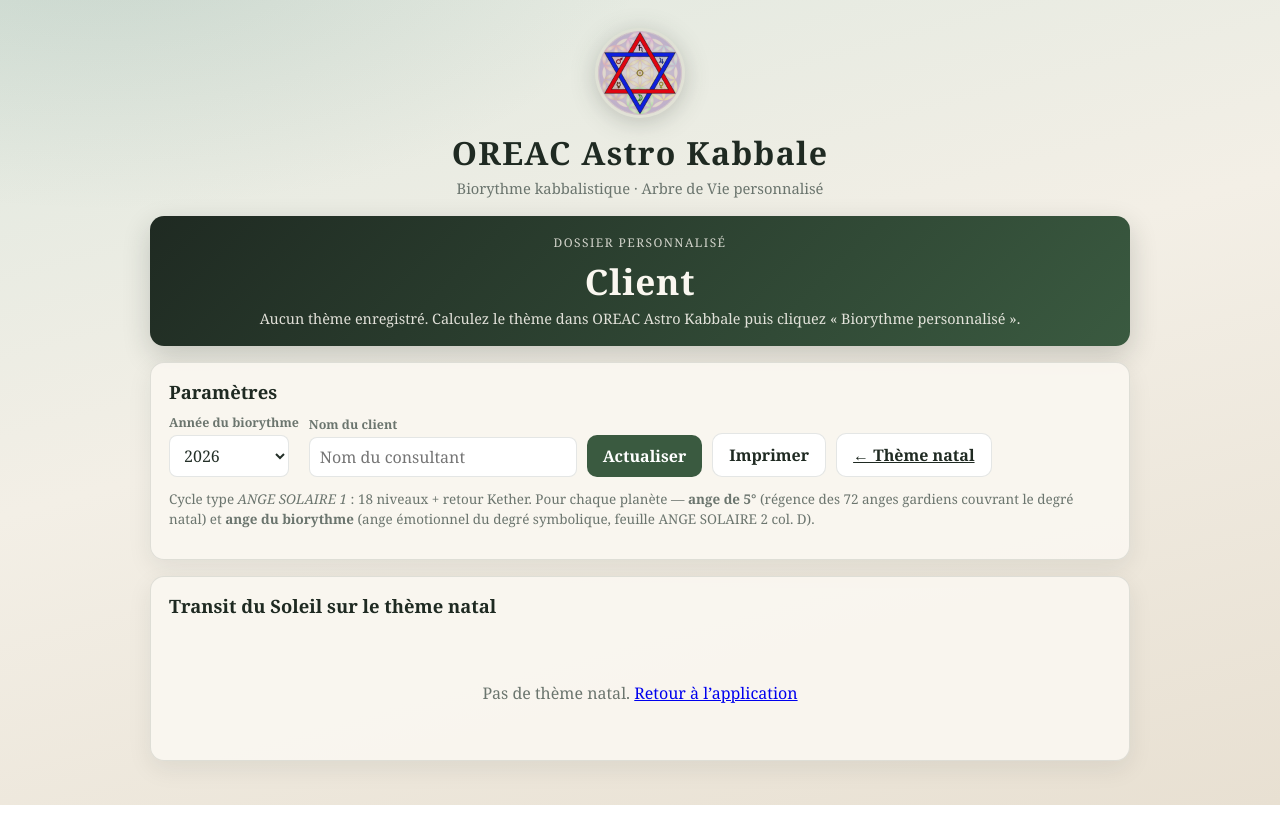
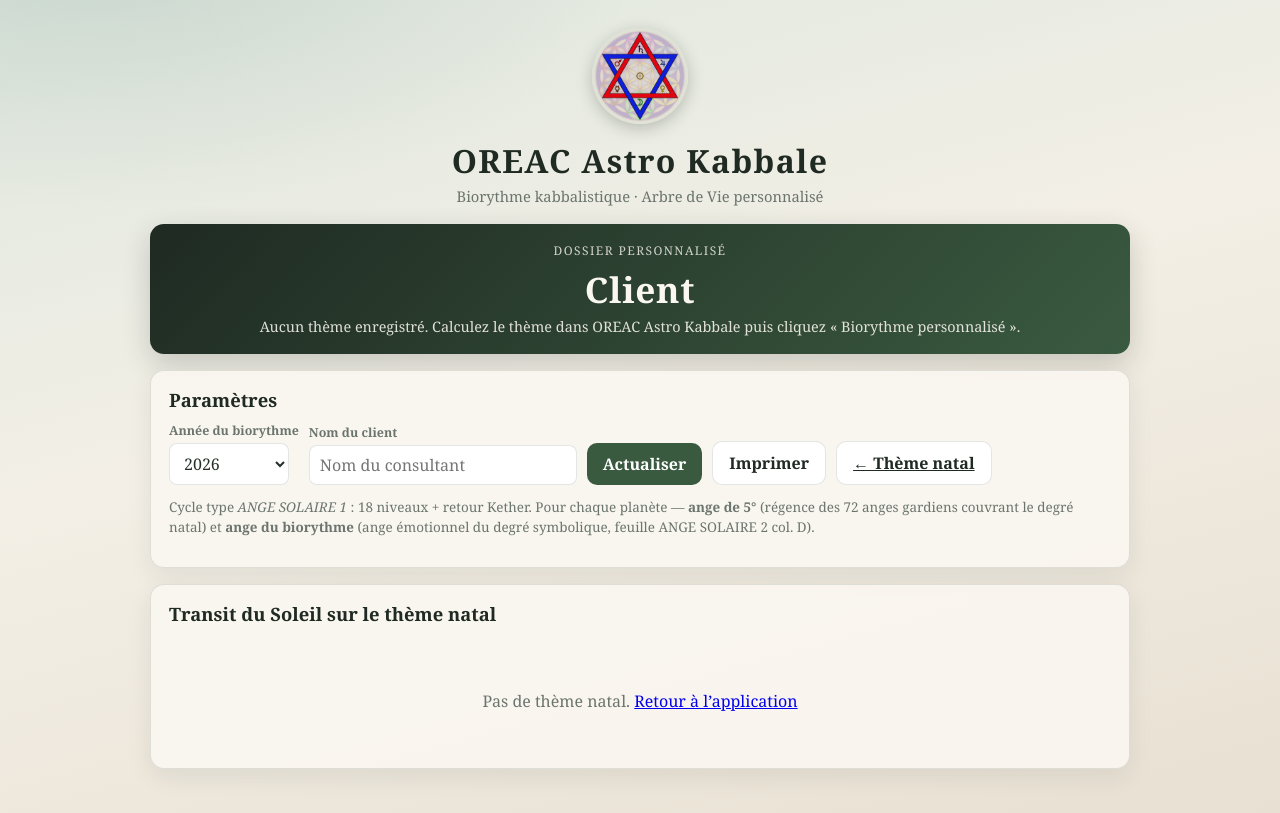
Before and after one commit to DazBot13-boopt/oreac-astro-kabbale, an Electron app: page biorythme.html in a window 1280 px wide. Drawn offline with Linux system fonts and the light colour scheme.

Commit message:
Icône : conteneur div circulaire pour clipper proprement
Co-Authored-By: Claude Sonnet 4.6 <noreply@anthropic.com>

```diff
--- a/biorythme.html
+++ b/biorythme.html
@@ -114,7 +114,7 @@ tr.seph-malkuth td{background:#eceff1;font-weight:700}
 <body>
 <div class="wrap">
   <header class="brand">
-    <img src="favicon.png" alt="OREAC" style="width:90px;height:90px;object-fit:cover;border-radius:50%;margin-bottom:8px;mix-blend-mode:multiply;filter:drop-shadow(0 4px 12px rgba(31,42,34,.22))">
+    <div style="width:96px;height:96px;border-radius:50%;overflow:hidden;display:inline-block;margin-bottom:10px;mix-blend-mode:multiply;box-shadow:0 4px 16px rgba(31,42,34,.25)"><img src="favicon.png" alt="OREAC" style="width:100%;height:100%;object-fit:cover;display:block"></div>
     <div class="brand-mark">OREAC Astro Kabbale</div>
     <p>Biorythme kabbalistique · Arbre de Vie personnalisé</p>
   </header>
```
Also changed, not shown: index.html (+1 -1 lines).
